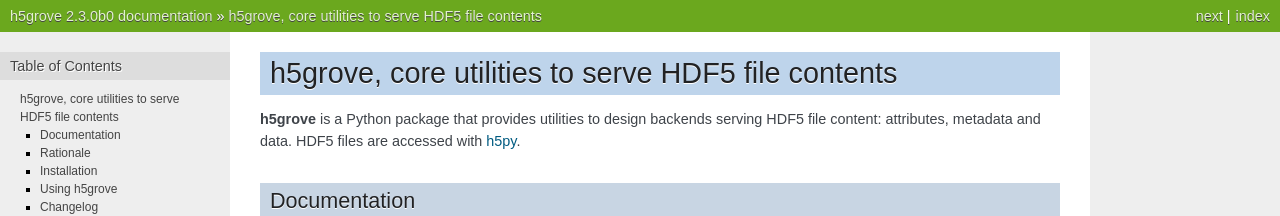
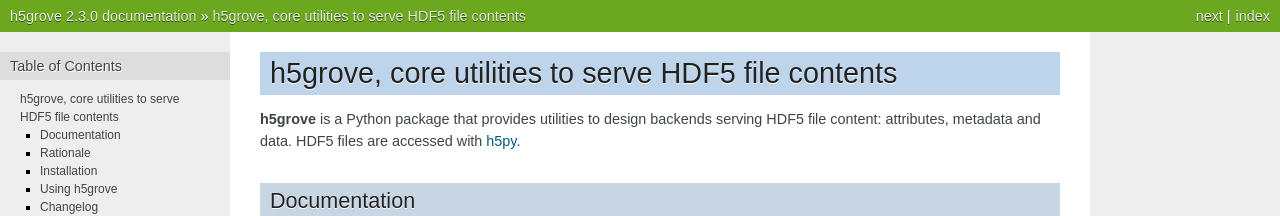
Before and after one commit to silx-kit/h5grove, a Sphinx documentation site: the page built from docs/index.md, in a window 1280 px wide and 900 px high. Shown: the top 216 px of the window. Built offline with Sphinx 7.4.7, drawn with Linux system fonts in a browser that asks for light colours; some of the changed text lies outside the part shown.

Commit message:
Bump to v2.3.0

```diff
--- a/docs/_static/api.yaml
+++ b/docs/_static/api.yaml
@@ -2,7 +2,7 @@ openapi: 3.0.0
 info:
   title: 'H5Grove API'
   description: 'The API provided by h5grove example implementations.'
-  version: 2.3.0b0
+  version: 2.3.0
 
 servers:
   - url: http://{ip}:{port}/
--- a/h5grove/__init__.py
+++ b/h5grove/__init__.py
@@ -1,4 +1,4 @@
 from .content import create_content
 from .encoders import encode
 
-version = "2.3.0b0"
+version = "2.3.0"
```
Also changed, not shown: .bumpversion.cfg.
